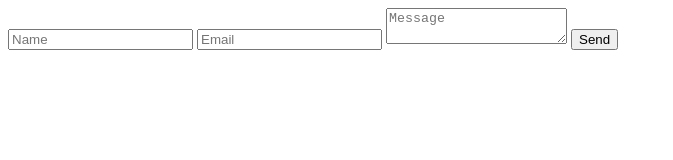
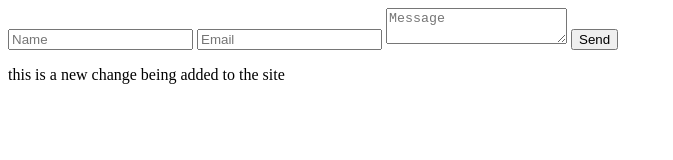
Before and after one commit to quexios/cis527-final, a plain HTML site: page frontend/index.html in a window 1280 px wide. Shown: the whole page, without its empty margins (0-673 px from the left). Drawn offline with Linux system fonts and the light colour scheme.

Commit message:
update: site change

```diff
--- a/frontend/index.html
+++ b/frontend/index.html
@@ -5,6 +5,7 @@
     <input type="email" id="email" placeholder="Email" required>
     <textarea id="message" placeholder="Message" required></textarea>
     <button type="submit">Send</button>
+    <p>this is a new change being added to the site</p>
 </form>
 
 <script>
```
